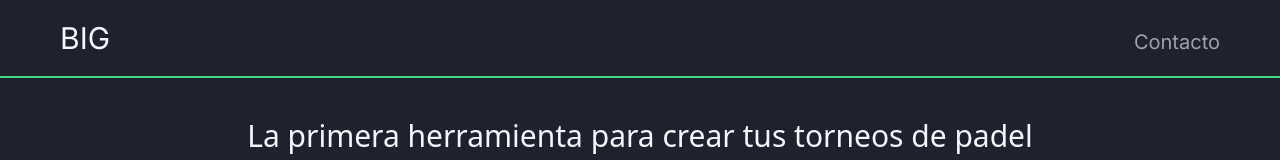
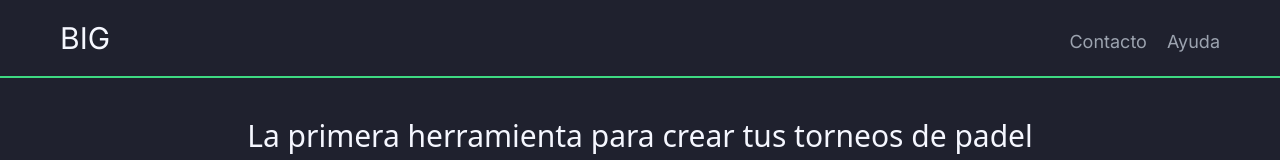
Before and after one commit to Grathienbeto/big, a React (Vite) app: page / in a window 1280 px wide. Shown: the top 160 px of the page. Built offline with nearby package versions, Linux system fonts and the light colour scheme.

Commit message:
Sprint 1 - Home

```diff
--- a/src/Components/Navbar.jsx
+++ b/src/Components/Navbar.jsx
@@ -11,12 +11,20 @@ export const Navbar = () => {
             </Link>
           </div>
           <div>
-            <Link
-              to={"/contacto"}
-              className="text-primaryLight text-xl font-primary"
-            >
-              Contacto
-            </Link>
+            <div className="flex gap-5">
+              <Link
+                to={"/contacto"}
+                className="text-primaryLight text-lg font-primary"
+              >
+                Contacto
+              </Link>
+              <Link
+                to={"/ayuda"}
+                className="text-primaryLight text-lg font-primary"
+              >
+                Ayuda
+              </Link>
+            </div>
           </div>
         </div>
       </div>
--- /dev/null
+++ b/src/Routes/Ayuda.jsx
@@ -0,0 +1,3 @@
+export const Ayuda = () => {
+  return <div>Ayuda</div>;
+};
--- /dev/null
+++ b/src/Routes/Home.jsx
@@ -0,0 +1,9 @@
+import { HomeInfo } from "../Home/HomeInfo";
+
+export const Home = () => {
+  return (
+    <div>
+      <HomeInfo />
+    </div>
+  );
+};
--- a/src/Home/Home.jsx
+++ b/src/Routes/Root.jsx
@@ -1,11 +1,11 @@
+import { Outlet } from "react-router-dom";
 import { Navbar } from "../Components/Navbar";
-import { HomeInfo } from "./HomeInfo";
 
-export const Home = () => {
+export const Root = () => {
   return (
     <div>
       <Navbar />
-      <HomeInfo />
+      <Outlet />
     </div>
   );
 };
--- a/src/main.jsx
+++ b/src/main.jsx
@@ -5,24 +5,36 @@ import "./index.css";
 
 import { createBrowserRouter, RouterProvider } from "react-router-dom";
 
-import { Home } from "./Home/Home";
-import { Contacto } from "./Contacto/Contacto";
+import { Root } from "./Routes/Root";
 import { ErrorPage } from "./ErrorPage/ErrorPage";
-import { CrearTorneo } from "./CrearTorneo/CrearTorneo";
+import { Home } from "./Routes/Home";
+import { Contacto } from "./Routes/Contacto";
+import { CrearTorneo } from "./Routes/CrearTorneo";
+import { Ayuda } from "./Routes/Ayuda";
 
 const router = createBrowserRouter([
   {
     path: "/",
+    element: <Root />,
+    errorElement: <ErrorPage />,
+    children: [
+      {
+        path: "/",
         element: <Home />,
-    errorElement: <ErrorPage />,
       },
       {
         path: "/contacto",
         element: <Contacto />,
       },
       {
+        path: "/ayuda",
+        element: <Ayuda />,
+      },
+      {
         path: "/crear_torneo",
         element: <CrearTorneo />,
+      },
+    ],
   },
 ]);
 
```
Also changed, not shown: src/Routes/Contacto.jsx (renamed from src/Contacto/Contacto.jsx), src/Routes/CrearTorneo.jsx (renamed from src/CrearTorneo/CrearTorneo.jsx). Lines whose indentation alone changed are shown as unchanged.
